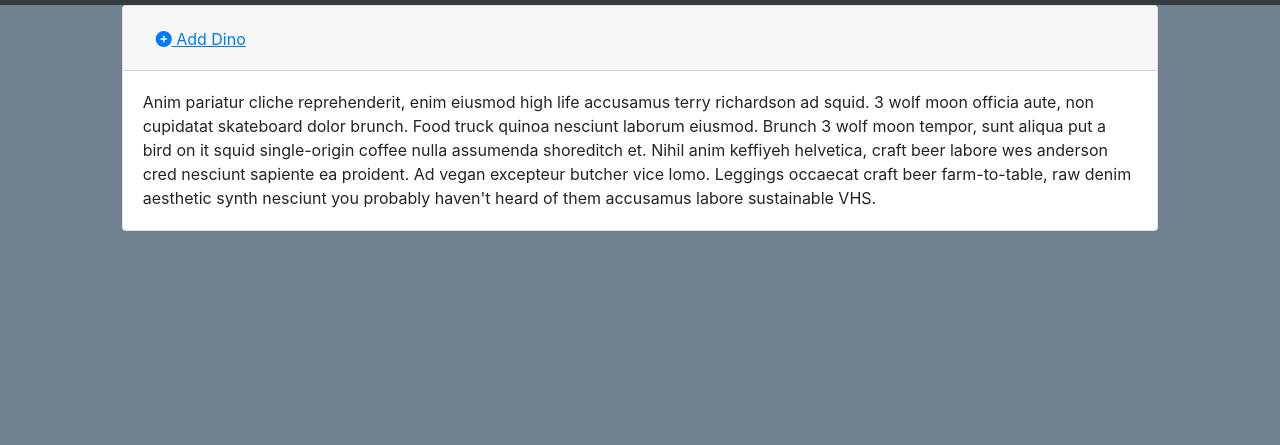
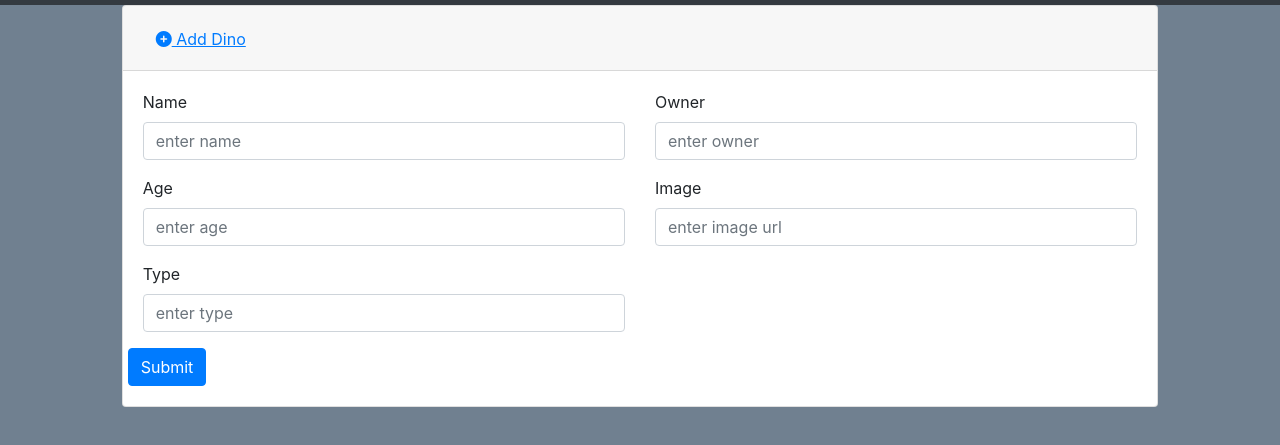
Before and after one commit to ZacCrumpton/dino-kennel, a plain HTML site: page index.html in a window 1280 px wide. Both pictures are taken after a click on the button "Add Dino". Shown: the part 51-496 px from the top of the page. Drawn offline with nearby package versions, Linux system fonts and the light colour scheme.

Commit message:
added form inputs

```diff
--- a/index.html
+++ b/index.html
@@ -27,7 +27,37 @@
 
         <div id="collapseOne" class="collapse" aria-labelledby="headingOne" data-parent="#accordionExample">
             <div class="card-body">
-          Anim pariatur cliche reprehenderit, enim eiusmod high life accusamus terry richardson ad squid. 3 wolf moon officia aute, non cupidatat skateboard dolor brunch. Food truck quinoa nesciunt laborum eiusmod. Brunch 3 wolf moon tempor, sunt aliqua put a bird on it squid single-origin coffee nulla assumenda shoreditch et. Nihil anim keffiyeh helvetica, craft beer labore wes anderson cred nesciunt sapiente ea proident. Ad vegan excepteur butcher vice lomo. Leggings occaecat craft beer farm-to-table, raw denim aesthetic synth nesciunt you probably haven't heard of them accusamus labore sustainable VHS.
+                <form class="row">
+                    <div class="col-6">
+                        <div class="form-group">
+                            <label for="dino-name">Name</label>
+                            <input type="text" class="form-control" id="dino-name" aria-describedby="nameHelp" placeholder="enter name">
+
+                          </div>
+                          <div class="form-group">
+                            <label for="dino-age">Age</label>
+                            <input type="text" class="form-control" id="dino-age" aria-describedby="ageHelp" placeholder="enter age">
+                          </div>
+                          <div class="form-group">
+                            <label for="dino-type">Type</label>
+                            <input type="text" class="form-control" id="dino-type" aria-describedby="typeHelp" placeholder="enter type">
+                          </div>
+
+                    </div>
+                    <div class="col-6">
+                        <div class="form-group">
+                            <label for="dino-owner">Owner</label>
+                            <input type="type" class="form-control" id="dino-owner" aria-describedby="ownerHelp" placeholder="enter owner">
+
+                          </div>
+                          <div class="form-group">
+                            <label for="dino-image">Image</label>
+                            <input type="text" class="form-control" id="dino-image" placeholder="enter image url" aria-describedby="imageHelp">
+                          </div>
+
+                    </div>
+                    <button type="submit" class="btn btn-primary">Submit</button>
+                  </form>
         </div>
       </div>
     </div>
```
